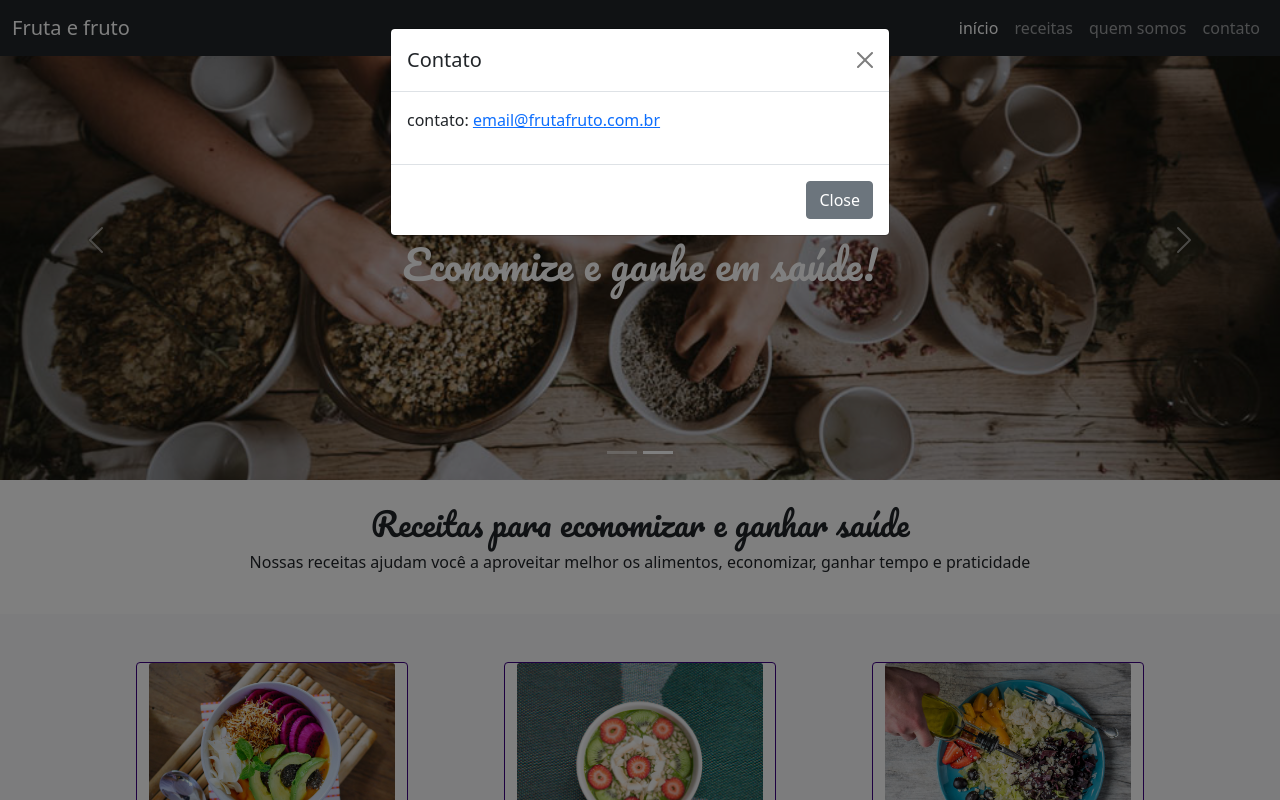
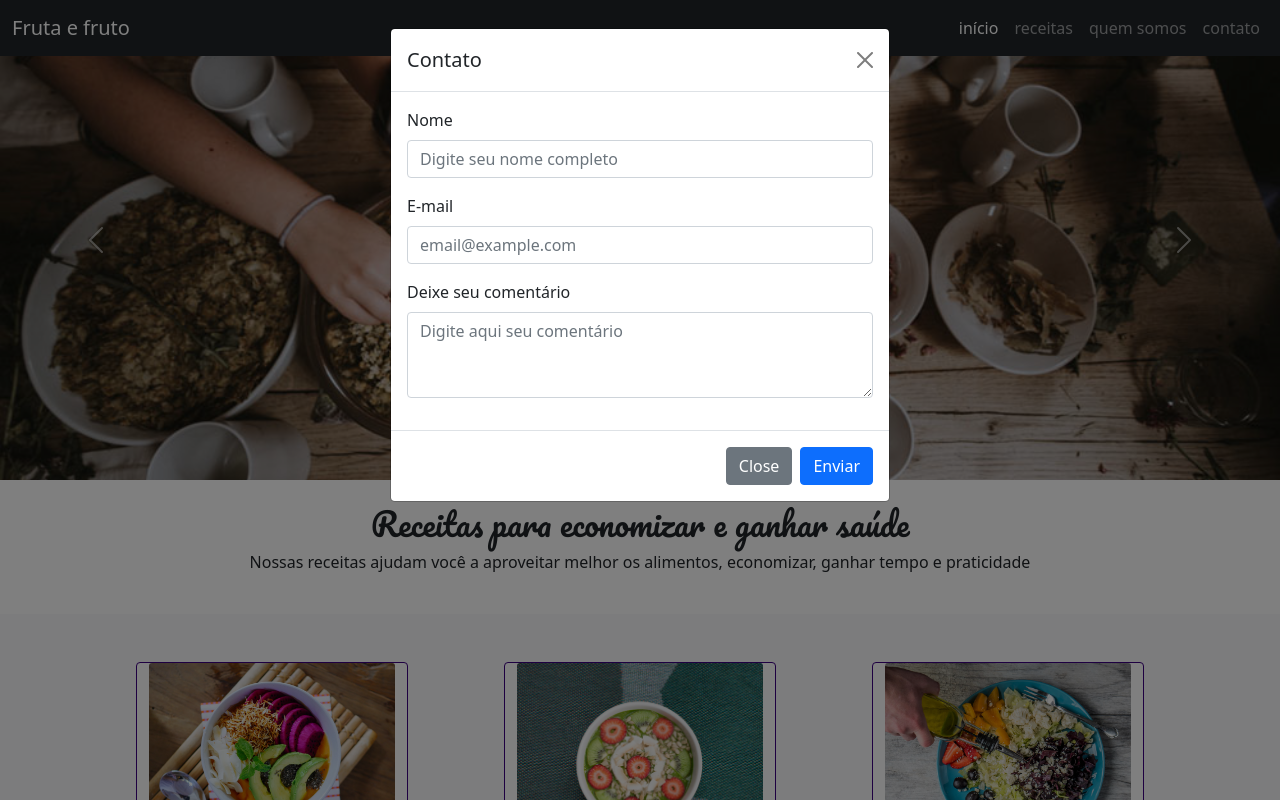
Before and after one commit to borgesjuniior/bootstrap4-landing-page, a plain HTML site: page index.html in a window 1280 px wide. Both pictures are taken after a click on the link "contato". Shown: the top 800 px of the page. Drawn offline with nearby package versions, Linux system fonts and the light colour scheme.

Commit message:
style: Stylization of the contact modal

```diff
--- a/index.html
+++ b/index.html
@@ -126,15 +126,31 @@
           <button type="button" class="btn-close" data-bs-dismiss="modal" aria-label="Close"></button>
         </div>
         <div class="modal-body">
-          <p>contato: <a href="mailto:email@frutafruto.com.br">email@frutafruto.com.br</a></p>
+
+          <div class="mb-3">
+            <label for="name" class="form-label">Nome</label>
+            <input type="text" class="form-control" id="name" placeholder="Digite seu nome completo">
+          </div>
+
+          <div class="mb-3">
+            <label for="email" class="form-label">E-mail</label>
+            <input type="email" class="form-control" id="email" placeholder="email@example.com">
+          </div>
+
+          <div class="mb-3">
+            <label for="comments" class="form-label">Deixe seu comentário</label>
+            <textarea class="form-control" id="comments" rows="3" placeholder="Digite aqui seu comentário"></textarea>
+          </div>
+
         </div>
         <div class="modal-footer">
           <button type="button" class="btn btn-secondary" data-bs-dismiss="modal">Close</button>
+          <button type="button" class="btn btn-primary" data-bs-dismiss="modal">Enviar</button>
         </div>
       </div>
     </div>
   </div>
-
+  <p>contato: <a href="mailto:email@frutafruto.com.br">email@frutafruto.com.br</a></p>
   <script src="https://cdn.jsdelivr.net/npm/@popperjs/core@2.9.2/dist/umd/popper.min.js" integrity="sha384-IQsoLXl5PILFhosVNubq5LC7Qb9DXgDA9i+tQ8Zj3iwWAwPtgFTxbJ8NT4GN1R8p" crossorigin="anonymous"></script>
   <script src="https://cdn.jsdelivr.net/npm/bootstrap@5.0.2/dist/js/bootstrap.min.js" integrity="sha384-cVKIPhGWiC2Al4u+LWgxfKTRIcfu0JTxR+EQDz/bgldoEyl4H0zUF0QKbrJ0EcQF" crossorigin="anonymous"></script>
 
```
